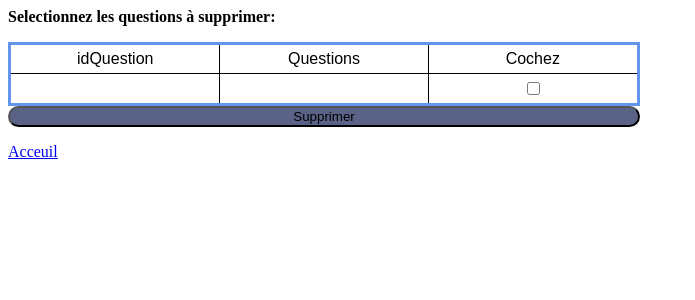
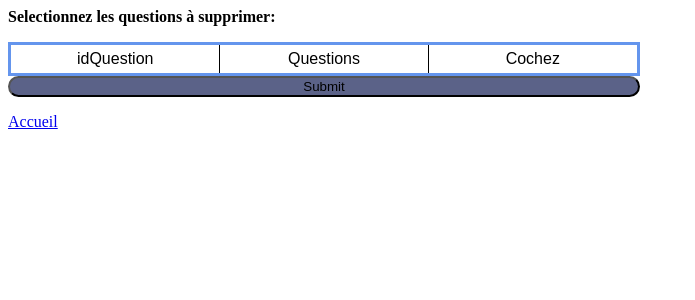
Before and after one commit to Pyraka/Site_web_G10D, a PHP site: page /ayemma/supprimer.php in a window 1280 px wide. Shown: the top 300 px of the page, without its empty margins (0-695 px from the left). Run offline with PHP 8.4, Linux system fonts and the light colour scheme; tables that the repository leaves empty or names only in its code hold one stand-in row (values such as "Sample post"); data that the repository does not hold is empty.

Commit message:
modif supprimer une question

```diff
--- a/ayemma/supprimer.php
+++ b/ayemma/supprimer.php
@@ -1,4 +1,4 @@
-<html >
+<html>
 <head>
     <link rel="stylesheet" href="style.css">
     <p><strong> Selectionnez les questions à supprimer:</strong></p>
@@ -8,7 +8,7 @@
     <form method="post" action="supp.php">
         <table border="1" style="overflow-x:hidden;table-layout: fixed;" >
             <tr>
-                <td >idQuestion</td>
+                <td>idQuestion</td>
                 <td>Questions</td>
                 <td >Cochez</td>
             </tr>
@@ -25,21 +25,21 @@
                 // En cas d'erreur, on affiche un message et on arrête tout
                 die('Erreur : '.$e->getMessage());
             }
-            $reponse = $bdd->query('SELECT * FROM faq');
+            $reponse = $bdd->query('SELECT * FROM faq WHERE isDeleted = 0');
             $idQuestion=isset($_POST['idQuestion'])?$_POST['idQuestion']: NULL;
             while ($donnees = $reponse->fetch()) {
                 echo"<tr><td>".$donnees['idQuestion']."</td>";
                 echo"<td>".$donnees['textQuestion']."</td>";
-                echo"<td><input type='checkbox' name='delete[]' value='".$donnees['idQuestion']."'></td>";
+                echo"<td><input type='checkbox' name='delete[", $donnees['idQuestion'], "]' value=", $donnees['idQuestion'], "></td>";
                 echo"</tr>";
             }
             $reponse->closeCursor();
             ?>
         </table>
 
-        <input type="submit" value="Supprimer" id="delete" name="delete" style="align-content: center">
+        <input type="submit" style="align-content: center">
     </form>
 </div>
-<p><a href="Index.php">Acceuil</a> </p>
+<p><a href="Index.php">Accueil</a> </p>
 </body>
 </html>
```
Also changed, not shown: ayemma/supp.php (+7 -4 lines).
